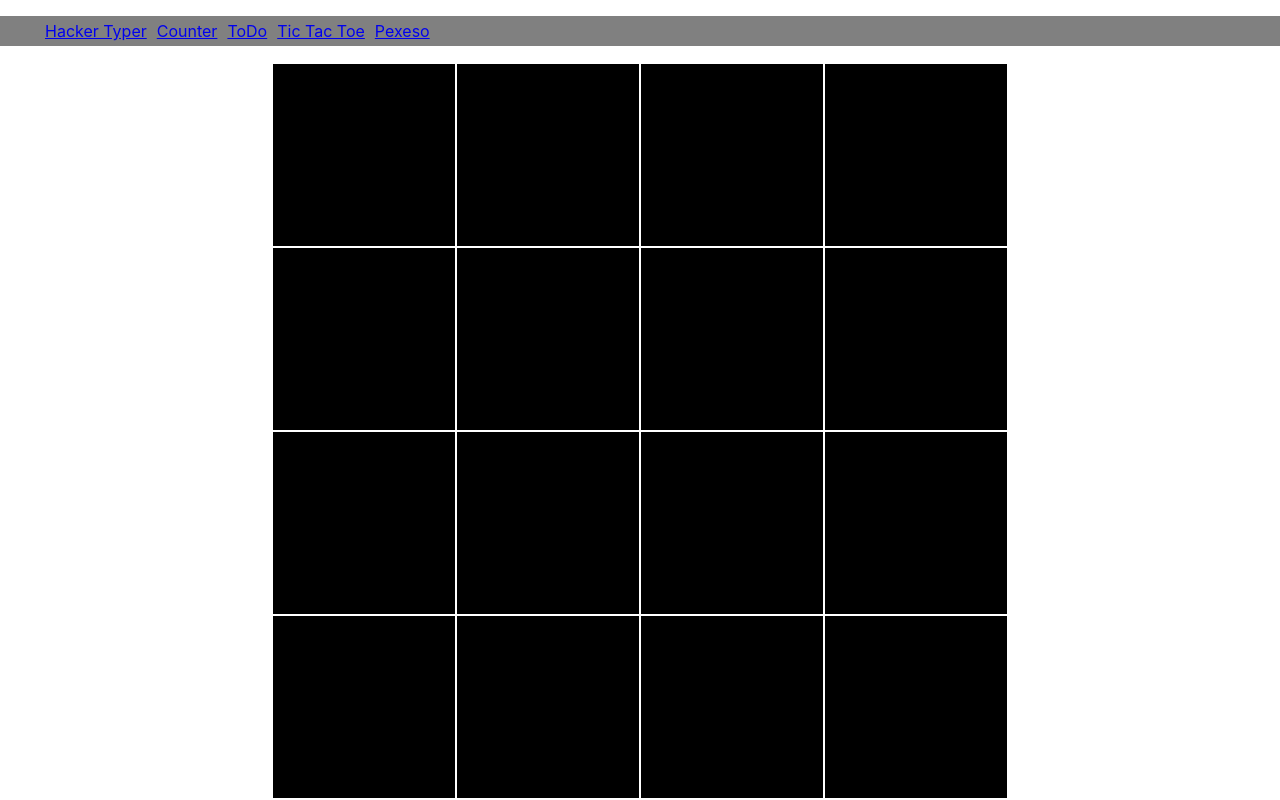
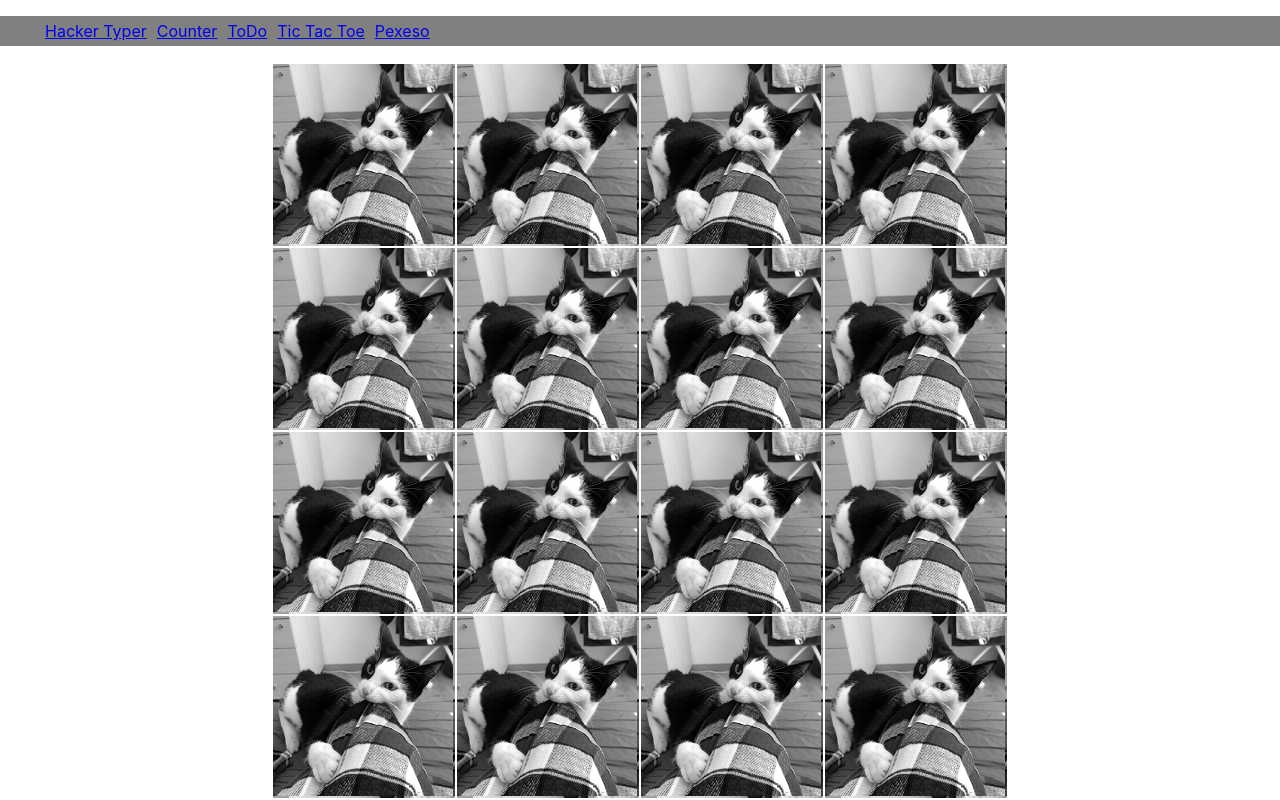
Before and after one commit to Tchomasek/IT-absolvent, a React (Create React App) app: page /pexeso in a window 1280 px wide. Built offline with nearby package versions, Linux system fonts and the light colour scheme; the HTML template or start-up script is replaced by a standard one.

Commit message:
small changes

```diff
--- a/src/components/pexeso/Card.tsx
+++ b/src/components/pexeso/Card.tsx
@@ -1,5 +1,4 @@
-import React, { useState } from "react";
-import black from "./cats/black.jpg";
+import backside from "./cats/backside.jpg";
 import styled from "styled-components";
 import theme from "./theme";
 
@@ -17,8 +16,9 @@ const MyTd = styled.td`
 `;
 
 function Card(props: Props) {
-  const picture = props.turned ? props.cat : black;
-  //@ts-expect-error
+  const picture = props.turned ? props.cat : backside;
+  // i wasnt able fo figure out how to solve this ts error
+  //@ts-ignore
   return <MyTd cat={picture} onClick={props.handleClick}></MyTd>;
 }
 
--- a/src/components/pexeso/Pexeso.tsx
+++ b/src/components/pexeso/Pexeso.tsx
@@ -1,6 +1,6 @@
+import { useState } from "react";
 import Card from "./Card";
 import MyArray from "./cardsArray";
-import React, { useState } from "react";
 import shuffle from "./shuffle";
 import styled from "styled-components";
 
@@ -23,15 +23,17 @@ function createGrid() {
 const startGrid = createGrid();
 
 function clickHandler(
-  grid: [{ value: number; turned: boolean; cat: string }],
+  grid, // : [{ value: number; turned: boolean; cat: string }]  ???
   i: number,
   j: number,
-  setFirstTurned,
-  firstTurned,
-  setGrid
+  setFirstTurned: (grid) => void,
+  firstTurned: null | number[],
+  setGrid, // (i, j) => [{ value: number; turned: boolean; cat: string }] ???
+  turnDisabled: boolean,
+  setTurnDisabled: (arg0: boolean) => void
 ) {
-  // clicking on empty spot does nothing
-  if (grid[i][j].value === "") {
+  if (turnDisabled) {
+    // is two not matching cards are turned, for 1500ms no other card can be turned
     return;
   }
   // clicking on the same spot twice does nothing
@@ -48,6 +50,7 @@ function clickHandler(
   } else {
     // if this is the second card, do the bussiness
     setGrid([...grid], (grid[i][j].turned = true));
+    // if two matching cards are turned, remove them
     if (firstTurned[0] === grid[i][j].value) {
       setTimeout(() => {
         setFirstTurned(null);
@@ -59,13 +62,16 @@ function clickHandler(
         );
       }, 500);
     } else {
+      setTurnDisabled(true);
       setFirstTurned(null);
+      // if two cards dont match, they stay revealed a bit longer
       setTimeout(() => {
         setGrid(
           [...grid],
           (grid[firstTurned[1]][firstTurned[2]].turned = false)
         );
         setGrid([...grid], (grid[i][j].turned = false));
+        setTurnDisabled(false);
       }, 1500);
     }
   }
@@ -74,6 +80,8 @@ function clickHandler(
 export default function Pexeso() {
   const [grid, setGrid] = useState(startGrid);
   const [firstTurned, setFirstTurned] = useState(null);
+  // this value will be false during those 1500 ms when two not-matching cards are turned, so the player cant turn another cards
+  const [turnDisabled, setTurnDisabled] = useState(false);
   const board = grid.map((row, i) => {
     return (
       <tr key={"row_" + i}>
@@ -82,8 +90,16 @@ export default function Pexeso() {
             <Card
               key={i + "_" + j}
               handleClick={() =>
-                //@ts-ignore
-                clickHandler(grid, i, j, setFirstTurned, firstTurned, setGrid)
+                clickHandler(
+                  grid,
+                  i,
+                  j,
+                  setFirstTurned,
+                  firstTurned,
+                  setGrid,
+                  turnDisabled,
+                  setTurnDisabled
+                )
               }
               value={grid[i][j].value}
               turned={grid[i][j].turned}
--- a/src/components/pexeso/cardsArray.tsx
+++ b/src/components/pexeso/cardsArray.tsx
@@ -17,7 +17,7 @@ const MyArray = [
   { value: 6, turned: false, cat: cat6 },
   { value: 7, turned: false, cat: cat7 },
   { value: 8, turned: false, cat: cat8 },
-  // then repeat
+  // so i chose this not-so-elegant way of solving this
   { value: 1, turned: false, cat: cat1 },
   { value: 2, turned: false, cat: cat2 },
   { value: 3, turned: false, cat: cat3 },
```
Also changed, not shown: src/components/pexeso/cats/backside.jpg (added).
